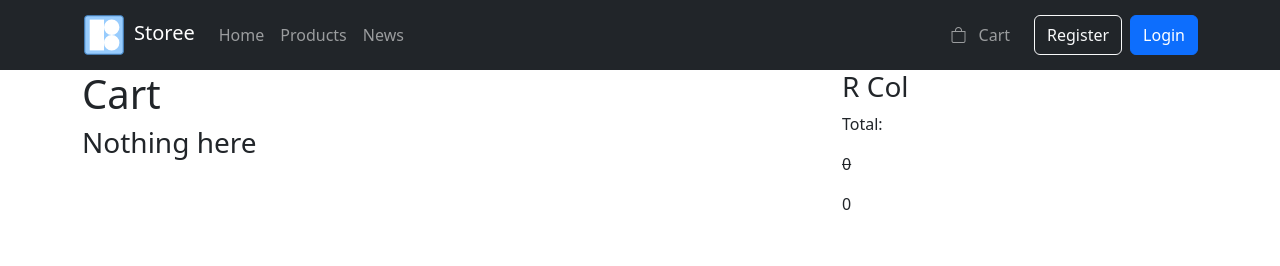
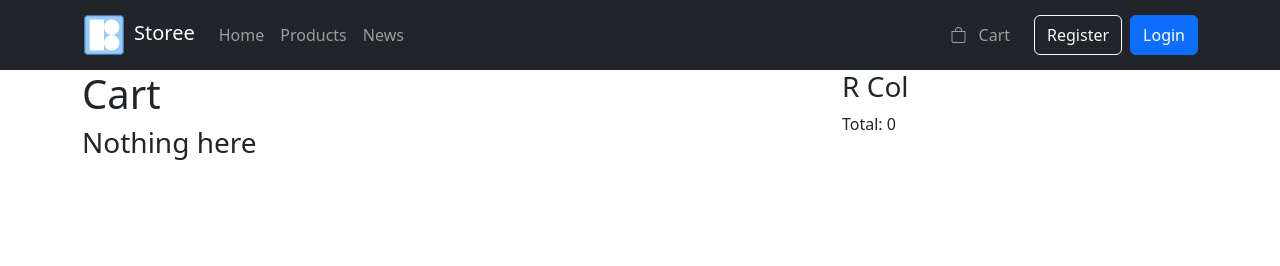
Before and after one commit to bakhtyiar/Storee-shop, a React (Create React App) app: page /cart in a window 1280 px wide. Shown: the top 266 px of the page. Built offline with nearby package versions, Linux system fonts and the light colour scheme.

Commit message:
edited layout

```diff
--- a/src/routes/cart.jsx
+++ b/src/routes/cart.jsx
@@ -4,7 +4,7 @@ import {RootContext} from "../contexts/root-context";
 import CartProductCard from "../components/CartProductCard/CartProductCard";
 
 const Cart = () => {
-    const {cartState: {products, total, discountedTotal, totalQuantity}} = useContext(RootContext);
+    const {cartState: {products, total, totalQuantity}} = useContext(RootContext);
     return (
         <Container>
             <Row>
@@ -23,10 +23,7 @@ const Cart = () => {
                 </Col>
                 <Col xs={12} md={4}>
                     <h3>R Col</h3>
-                    <p>Total: </p>
-                    <p className='text-decoration-line-through'>{total}</p>
-                    <p>{discountedTotal}</p>
-                    <p></p>
+                    <p>Total: {total}</p>
                 </Col>
             </Row>
         </Container>
```
